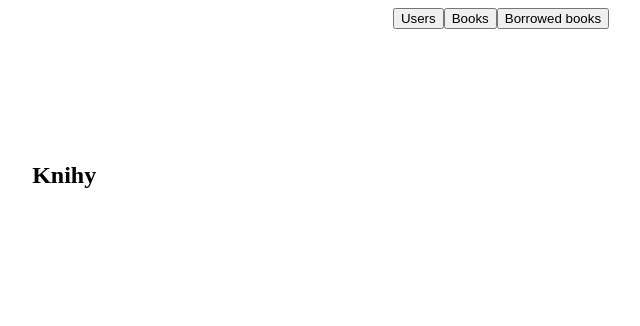
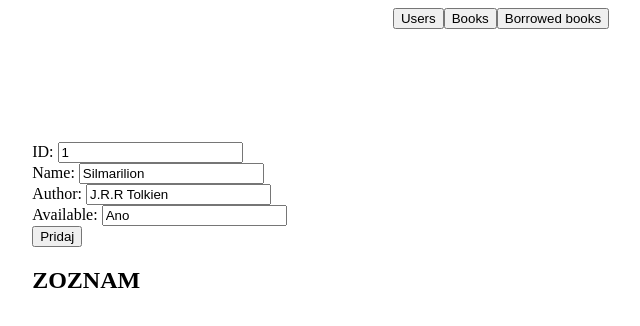
Before and after one commit to Matejisavailable/duloha1, an Angular app: page / in a window 1280 px wide. Both pictures are taken after a click on the button "Books". Shown: the top 326 px of the page, without its empty margins (139-779 px from the left). Built offline with nearby package versions, Linux system fonts and the light colour scheme.

Commit message:
pridanie formulara pre knihy

```diff
--- a/src/app/app.component.html
+++ b/src/app/app.component.html
@@ -12,10 +12,16 @@
 
 
   <div *ngIf="aktMenu == menu.KNIHY">
-    <h2>Knihy</h2>
+    ID: <input [(ngModel)]="kniha.id" [disabled]="zakaz"><br>
+    Name: <input [(ngModel)]="kniha.meno" [disabled]="zakaz"><br>
+    Author: <input [(ngModel)]="kniha.autor" [disabled]="zakaz"><br>
+    Available: <input [(ngModel)]="kniha.dostupna" [disabled]="zakaz"><br>
+    <button (click)="pridajK()">Pridaj</button>
+    <h2>ZOZNAM</h2>
+    <div *ngFor="let k of knihy">
+      {{k.id}} {{k.meno}} {{k.autor}} {{k.dostupna}};
+    </div>
   </div>
-
-
 
   <div *ngIf="aktMenu == menu.VYPOZICKY">
     ID: <input [(ngModel)]="pozicana.id" [disabled]="zakaz"><br>
--- a/src/app/app.component.ts
+++ b/src/app/app.component.ts
@@ -25,4 +25,7 @@ export class AppComponent {
   pridajP(){
     this.pozicane.push({id:this.pozicana.id, kniha:this.pozicana.kniha, zakakznik:this.pozicana.zakaznik});
   }
+  pridajK(){
+    this.knihy.push({id:this.kniha.id, meno:this.kniha.meno, autor:this.kniha.autor});
+  }
 }
```
